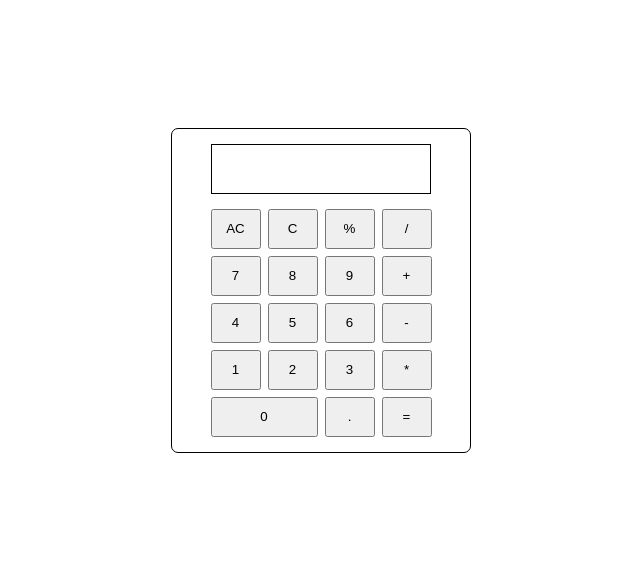
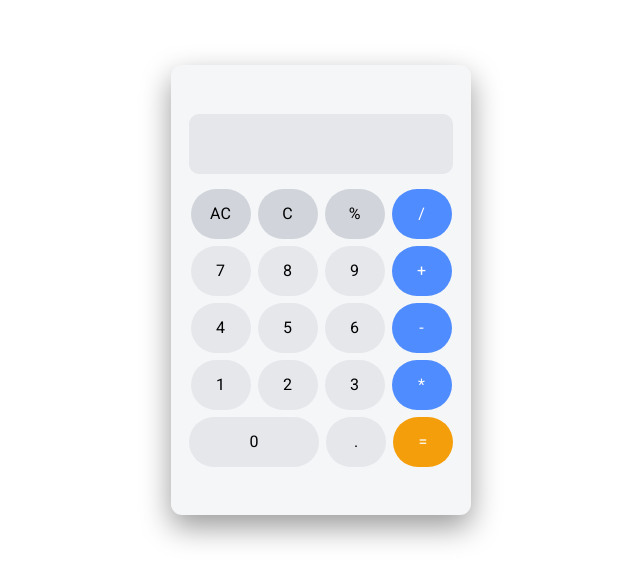
Before and after one commit to AbdullahSiddiqui-Ilm/calculator-project, a plain HTML site: page index.html in a window 1280 px wide. Shown: the part 110-692 px from the top of the page, without its empty margins (319-959 px from the left). Drawn offline with Linux system fonts and the light colour scheme.

Commit message:
Add styling to calculator

```diff
--- a/index.html
+++ b/index.html
@@ -4,31 +4,37 @@
     <meta charset="UTF-8" />
     <meta name="viewport" content="width=device-width, initial-scale=1.0" />
     <title>Calculator</title>
+    <link rel="preconnect" href="https://fonts.googleapis.com" />
+    <link rel="preconnect" href="https://fonts.gstatic.com" crossorigin />
+    <link
+      href="https://fonts.googleapis.com/css2?family=Indie+Flower&family=Roboto:ital,wght@0,100..900;1,100..900&display=swap"
+      rel="stylesheet"
+    />
     <link rel="stylesheet" href="style.css" />
   </head>
   <body>
     <div class="main-calc">
-      <div class="input"></div>
+      <div class="input-display"></div>
       <div class="buttons">
-        <button>AC</button>
-        <button>C</button>
-        <button>%</button>
-        <button>/</button>
-        <button>7</button>
-        <button>8</button>
-        <button>9</button>
-        <button>+</button>
-        <button>4</button>
-        <button>5</button>
-        <button>6</button>
-        <button>-</button>
-        <button>1</button>
-        <button>2</button>
-        <button>3</button>
-        <button>*</button>
-        <button id="zero-button">0</button>
-        <button>.</button>
-        <button>=</button>
+        <button class="operators-grey">AC</button>
+        <button class="operators-grey">C</button>
+        <button class="operators-grey">%</button>
+        <button class="operators">/</button>
+        <button class="numbers">7</button>
+        <button class="numbers">8</button>
+        <button class="numbers">9</button>
+        <button class="operators">+</button>
+        <button class="numbers">4</button>
+        <button class="numbers">5</button>
+        <button class="numbers">6</button>
+        <button class="operators">-</button>
+        <button class="numbers">1</button>
+        <button class="numbers">2</button>
+        <button class="numbers">3</button>
+        <button class="operators">*</button>
+        <button id="zero-button" class="numbers">0</button>
+        <button class="numbers">.</button>
+        <button class="equals">=</button>
       </div>
     </div>
   </body>
--- a/style.css
+++ b/style.css
@@ -12,30 +12,36 @@ body {
 }
 
 .main-calc {
-  padding: 15px;
+  padding: 18px;
   display: flex;
-  max-width: 300px;
-  max-height: 500px;
-  border: 1px solid black;
   justify-content: center;
   align-items: center;
-  border-radius: 7px;
+  border-radius: 11px;
   flex-direction: column;
+  width: 300px;
+  height: 450px;
+  background-color: #f5f6f8;
+  box-shadow: 0 12px 30px rgba(0, 0, 0, 0.4);
 }
 
 button {
-  height: 40px;
-  width: 50px;
+  height: 50px;
+  width: 60px;
+  font-family: "Roboto", sans-serif;
+  font-size: medium;
+  border-radius: 35px;
+  border: 0px;
 }
 
 button#zero-button {
-  width: 107px;
+  flex-grow: 1;
 }
 
-.input {
-  width: 220px;
-  height: 50px;
-  border: 1px solid black;
+.input-display {
+  align-self: stretch;
+  height: 60px;
+  border-radius: 10px;
+  background-color: #e5e7eb;
 }
 
 .buttons {
@@ -46,3 +52,21 @@ button#zero-button {
   gap: 7px;
   padding-top: 15px;
 }
+
+.numbers {
+  background-color: #e5e7eb;
+}
+
+.operators-grey {
+  background-color: #d1d5db;
+}
+
+.operators {
+  background-color: #4f8cff;
+  color: white;
+}
+
+.equals {
+  color: white;
+  background-color: #f59e0b;
+}
```
